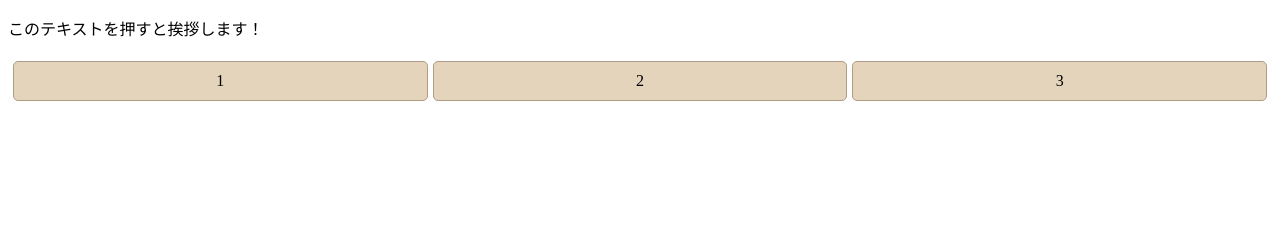
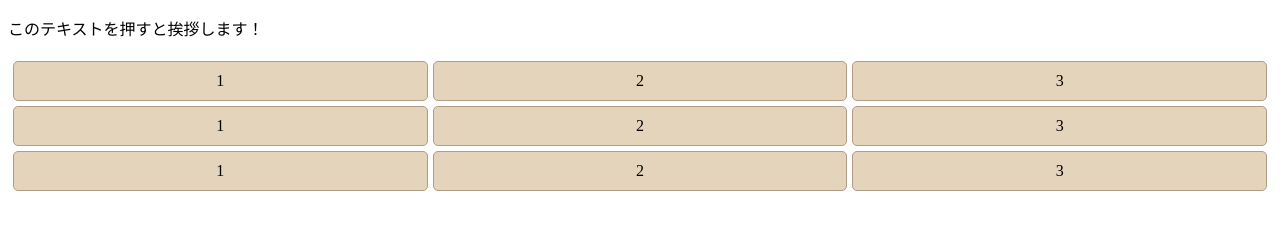
Before and after one commit to fujiimarine/fujiimarine.github.io, a plain HTML site: page index.html in a window 1280 px wide. Drawn offline with Linux system fonts and the light colour scheme.

Commit message:
ボタン追加

```diff
--- a/index.html
+++ b/index.html
@@ -18,6 +18,16 @@
             <td><div onClick="sound(2)">2</div></td>
             <td><div onClick="sound(1)">3</div></td>
         </tr>
+        <tr>
+            <td><div onClick="sound(1)">1</div></td>
+            <td><div onClick="sound(2)">2</div></td>
+            <td><div onClick="sound(1)">3</div></td>
+        </tr>
+        <tr>
+            <td><div onClick="sound(1)">1</div></td>
+            <td><div onClick="sound(2)">2</div></td>
+            <td><div onClick="sound(1)">3</div></td>
+        </tr>
     </table>
     <audio id="sound1" preload="auto" src="test.mp3" type="audio/mp3">
     <audio id="sound2" preload="auto" src="2.mp3" type="audio/mp3"></audio>
```
